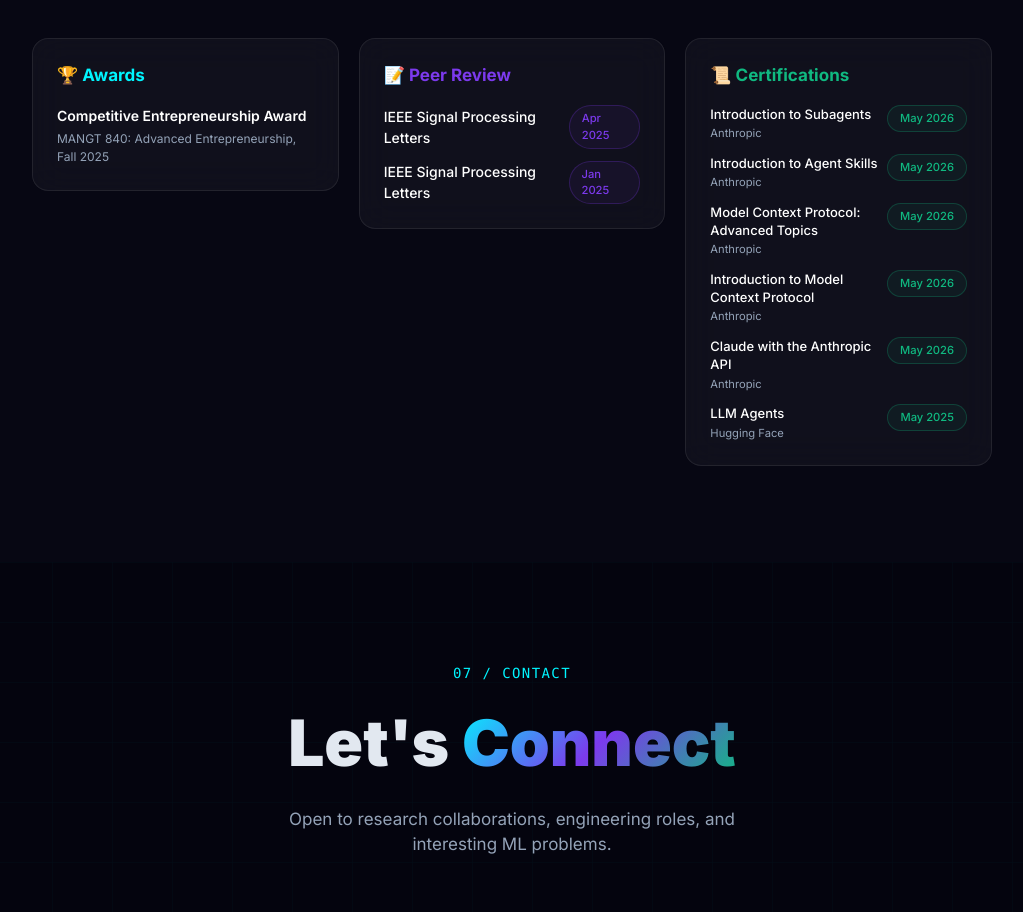
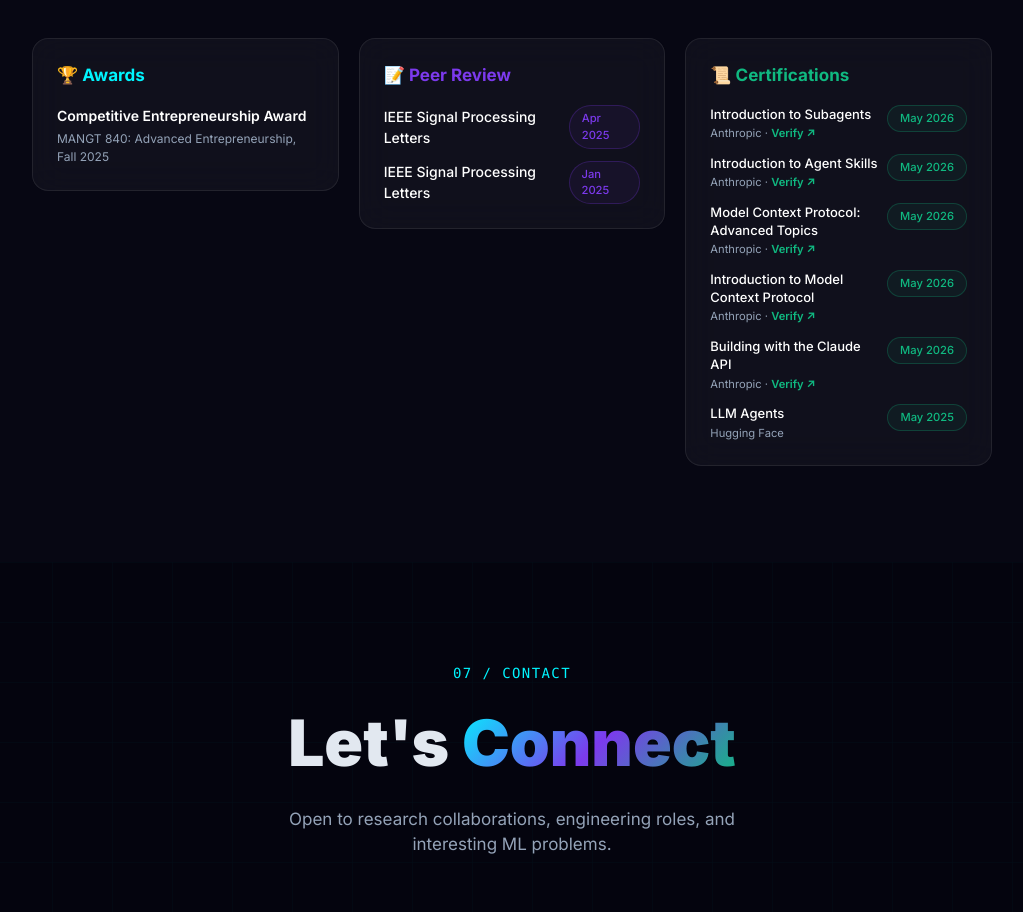
Before and after one commit to armanzareian/MyResume, a Next.js app: page / in a window 1280 px wide. Shown: the part 7531-8443 px from the top of the page, without its empty margins (128-1151 px from the left). Built offline with nearby package versions, Linux system fonts and the light colour scheme.

Commit message:
Add certificate verification links and Scholar citation link
- Link each Anthropic Academy certificate to its Skilljar verification page
- Use the certificate's official course name
- Point the journal paper's Google Scholar link at the citation entry

```diff
--- a/components/Publications/PublicationsSection.tsx
+++ b/components/Publications/PublicationsSection.tsx
@@ -255,6 +255,21 @@ export default function PublicationsSection() {
                     </p>
                     <p style={{ fontSize: "0.7rem", color: "var(--text-muted)", marginTop: "2px" }}>
                       {cert.issuer}
+                      {cert.url && (
+                        <>
+                          {" · "}
+                          <a
+                            href={cert.url}
+                            target="_blank"
+                            rel="noopener noreferrer"
+                            style={{ color: "#10b981", fontWeight: 600, textDecoration: "none" }}
+                            onMouseEnter={(e) => (e.currentTarget.style.textDecoration = "underline")}
+                            onMouseLeave={(e) => (e.currentTarget.style.textDecoration = "none")}
+                          >
+                            Verify ↗
+                          </a>
+                        </>
+                      )}
                     </p>
                   </div>
                   <span
--- a/data/resume.ts
+++ b/data/resume.ts
@@ -325,7 +325,7 @@ export const publications: Publication[] = [
       },
       {
         label: "Google Scholar",
-        url: personalInfo.scholar,
+        url: "https://scholar.google.com/citations?view_op=view_citation&hl=en&user=d2_uHBcAAAAJ&citation_for_view=d2_uHBcAAAAJ:u-x6o8ySG0sC",
       },
     ],
     accent: "#00f5ff",
@@ -410,11 +410,44 @@ export const peerReviews = [
   { venue: "IEEE Signal Processing Letters", date: "Jan 2025" },
 ];
 
-export const certifications = [
-  { issuer: "Anthropic", title: "Introduction to Subagents", date: "May 2026" },
-  { issuer: "Anthropic", title: "Introduction to Agent Skills", date: "May 2026" },
-  { issuer: "Anthropic", title: "Model Context Protocol: Advanced Topics", date: "May 2026" },
-  { issuer: "Anthropic", title: "Introduction to Model Context Protocol", date: "May 2026" },
-  { issuer: "Anthropic", title: "Claude with the Anthropic API", date: "May 2026" },
+export interface Certification {
+  issuer: string;
+  title: string;
+  date: string;
+  /** Public verification page (Skilljar for Anthropic Academy courses). */
+  url?: string;
+}
+
+export const certifications: Certification[] = [
+  {
+    issuer: "Anthropic",
+    title: "Introduction to Subagents",
+    date: "May 2026",
+    url: "https://verify.skilljar.com/c/j9wz76gk9ubc",
+  },
+  {
+    issuer: "Anthropic",
+    title: "Introduction to Agent Skills",
+    date: "May 2026",
+    url: "https://verify.skilljar.com/c/riedf2h6omup",
+  },
+  {
+    issuer: "Anthropic",
+    title: "Model Context Protocol: Advanced Topics",
+    date: "May 2026",
+    url: "https://verify.skilljar.com/c/o9hgkv9b2nhb",
+  },
+  {
+    issuer: "Anthropic",
+    title: "Introduction to Model Context Protocol",
+    date: "May 2026",
+    url: "https://verify.skilljar.com/c/xz3rwz2ixdgv",
+  },
+  {
+    issuer: "Anthropic",
+    title: "Building with the Claude API",
+    date: "May 2026",
+    url: "https://verify.skilljar.com/c/cbcvnbpcuwe4",
+  },
   { issuer: "Hugging Face", title: "LLM Agents", date: "May 2025" },
 ];
```
